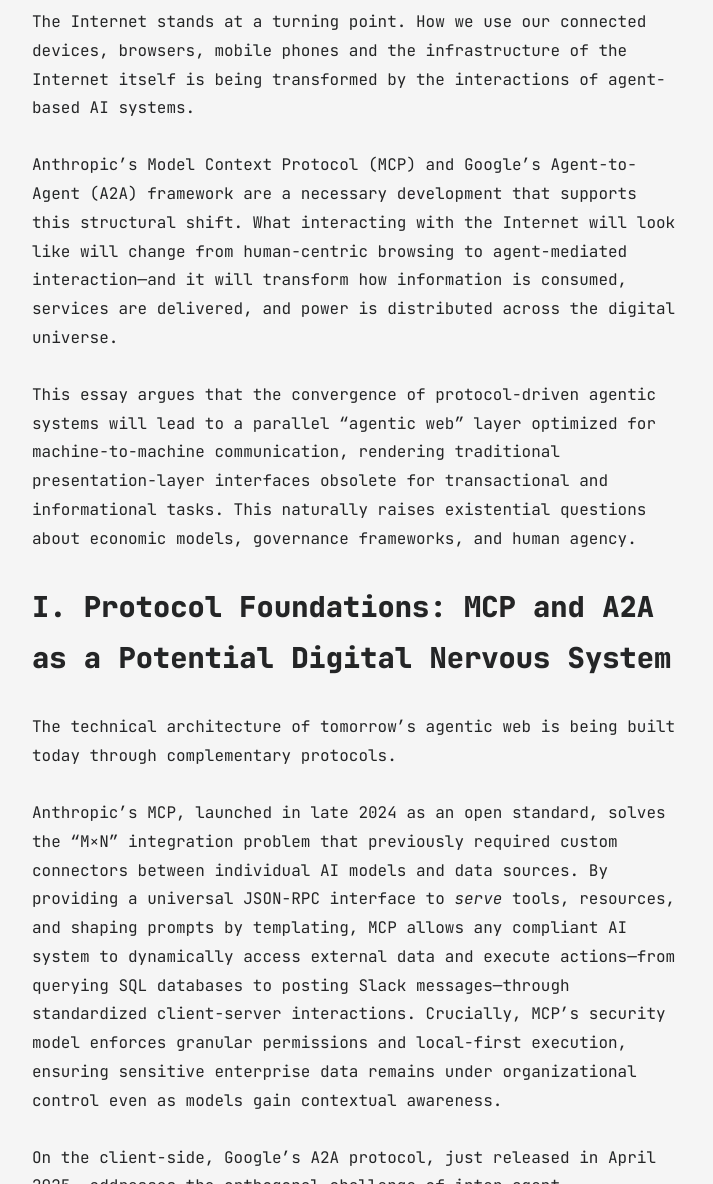
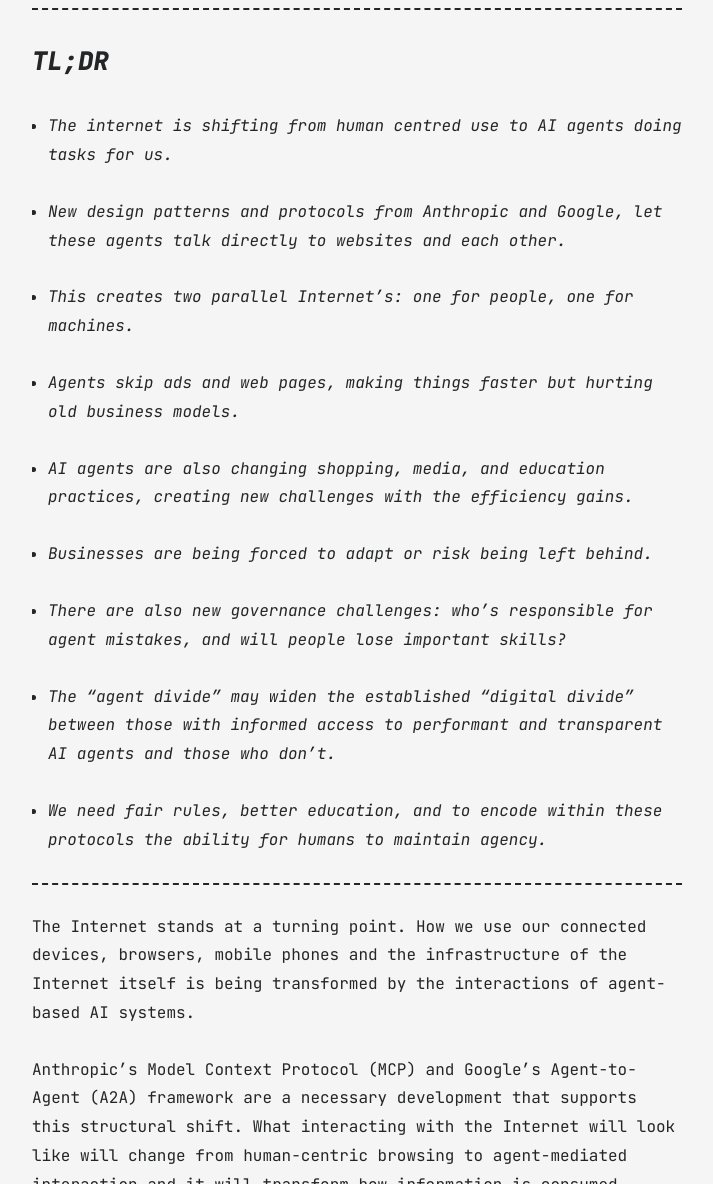
Before and after one commit to dr-robert-li/jekyll-blog, a Jekyll site: the page built from all_collections/_posts/2025-04-25-a2a-internet.md, in a window 1280 px wide and 1400 px high, scrolled down 651 px. Shown: the part 216-1400 px from the top of the window, without its empty margins (283-996 px from the left). Built offline with Jekyll 4.4.1, drawn with Linux system fonts in a browser that asks for light colours.

Commit message:
a2a post

```diff
--- a/all_collections/_posts/2025-04-25-a2a-internet.md
+++ b/all_collections/_posts/2025-04-25-a2a-internet.md
@@ -6,6 +6,30 @@
 ---
 
 ![https://raw.githubusercontent.com/dr-robert-li/jekyll-blog/main/images/a2a.gif](https://raw.githubusercontent.com/dr-robert-li/jekyll-blog/main/images/a2a.gif)
+
+---
+
+### ***TL;DR***
+
+* *The internet is shifting from human centred use to AI agents doing tasks for us.*
+
+* *New design patterns and protocols from Anthropic and Google, let these agents talk directly to websites and each other.*
+
+* *This creates two parallel Internet's: one for people, one for machines.*
+
+* *Agents skip ads and web pages, making things faster but hurting old business models.*
+
+* *AI agents are also changing shopping, media, and education practices, creating new challenges with the efficiency gains.*
+
+* *Businesses are being forced to adapt or risk being left behind.*
+
+* *There are also new governance challenges: who’s responsible for agent mistakes, and will people lose important skills?*
+
+* *The "agent divide" may widen the established "digital divide" between those with informed access to performant and transparent AI agents and those who don't.*
+
+* *We need fair rules, better education, and to encode within these protocols the ability for humans to maintain agency.*
+
+---
 
 The Internet stands at a turning point. How we use our connected devices, browsers, mobile phones and the infrastructure of the Internet itself is being transformed by the interactions of agent-based AI systems.
 
```
